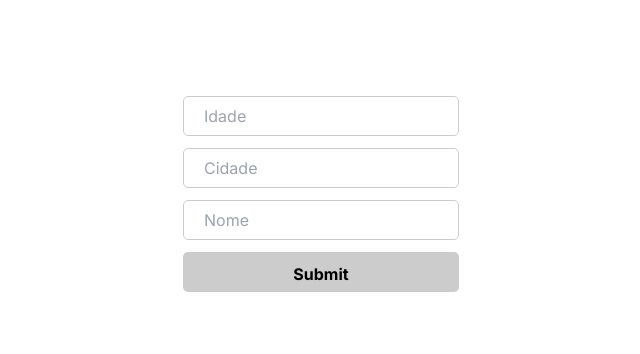
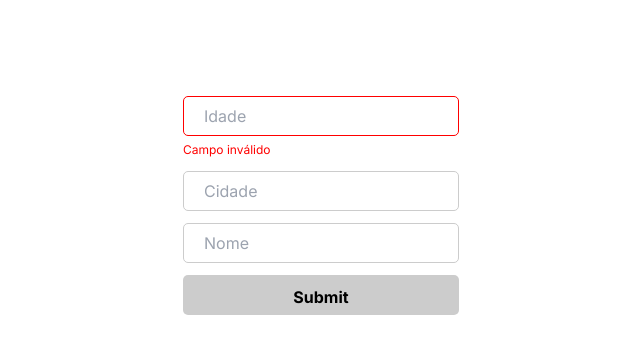
Before and after one commit to Fborges28/todo-list, a Next.js app: page /controlled-state in a window 1280 px wide. Shown: the top 354 px of the page, without its empty margins (319-959 px from the left). Built offline with nearby package versions, Linux system fonts and the light colour scheme.

Commit message:
feature: formvalidation feature

```diff
--- /dev/null
+++ b/components/FormValidation/FormValidation.module.css
@@ -0,0 +1,18 @@
+.formValidation {
+  display: flex;
+  flex-direction: column;
+  gap: 5px;
+  --color-error: red;
+  transition: all 0.5s ease-in-out;
+}
+
+.errorMessage {
+  color: var(--color-error);
+  font-size: 12px;
+}
+
+.formValidation--error input,
+.formValidation--error textarea,
+.formValidation--error select {
+  border: 1px solid var(--color-error);
+}
--- /dev/null
+++ b/components/FormValidation/FormValidation.tsx
@@ -0,0 +1,19 @@
+import React from 'react'
+import styles from "./FormValidation.module.css"
+
+interface IFormValidationProps {
+  error: boolean;
+  errorMessage: string;
+  children: React.ReactNode;
+}
+
+function FormValidation({error, errorMessage, children}: IFormValidationProps) {
+  return (
+    <div className={`${styles.formValidation} ${error ? styles["formValidation--error"]: ""}`}>
+      {children}
+      {error && <span className={styles.errorMessage}>{errorMessage}</span>}
+    </div>
+  )
+}
+
+export default FormValidation
--- /dev/null
+++ b/components/FormValidation/index.tsx
@@ -0,0 +1,5 @@
+import FormValidation from "./FormValidation";
+
+export {
+  FormValidation,
+}
--- a/components/index.tsx
+++ b/components/index.tsx
@@ -3,11 +3,13 @@ import {ButtonIcon} from "./ButtonIcon";
 import {Input} from "./Input";
 import {TodoItem} from "./TodoItem";
 import {TodoList} from "./TodoList";
+import {FormValidation} from "./FormValidation";
 
 export {
     Button,
     ButtonIcon,
     Input,
     TodoItem,
-    TodoList
+    TodoList,
+    FormValidation,
 }
--- a/features/controlled-form/index.tsx
+++ b/features/controlled-form/index.tsx
@@ -1,9 +1,16 @@
 'use client';
 
-import {Button, Input } from "@/components";
+import {Button, Input, FormValidation } from "@/components";
 import { FormEvent, useState } from 'react';
 import styles from "@/shared/styles/Form.module.css";
 import { IForm } from "@/types";
+
+interface IFormValidationProps {
+  age: {
+    isValid: boolean;
+    message: string;
+  };
+}
 
 export default function ControlledForm() {
 
@@ -11,6 +18,13 @@ export default function ControlledForm() {
     age: '',
     city: '',
     name: ''
+  });
+
+  const [formValidation, setFormValidation] = useState<IFormValidationProps>({
+    age: {
+      isValid: false,
+      message: 'Campo inválido'
+    }
   });
 
   const handleSubmit = (e: FormEvent) => {
@@ -24,11 +38,20 @@ export default function ControlledForm() {
     ...formData,
       [target.name]: target.value
     });
+
+    setFormValidation({
+      ...formValidation,
+      [target.name]: {
+        isValid: true,
+      }
+    })
   }
 
   return (
     <form id='my-form' className={styles.form} onSubmit={handleSubmit}>
-      <Input value={formData.age} id="age" name='age' type="text" placeholder="Idade" onChange={handleChange}></Input>
+      <FormValidation error={!formValidation.age.isValid} errorMessage={formValidation.age.message}>
+        <Input value={formData.age} id="age" name='age' type="text" placeholder="Idade" onChange={handleChange}></Input>
+      </FormValidation>
       <Input value={formData.city} id="city" name='city' type="text" placeholder="Cidade" onChange={handleChange}></Input>
       <Input value={formData.name} id="name" name='name' type="text" placeholder="Nome" onChange={handleChange}></Input>
       <Button type="submit">Submit</Button>
```
